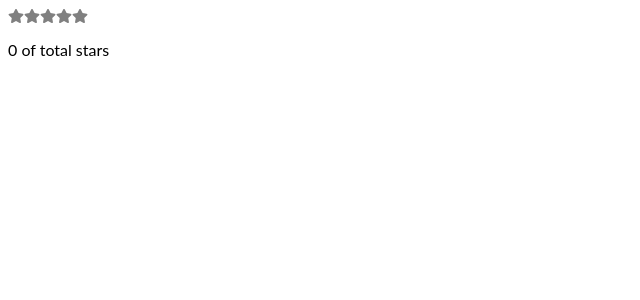
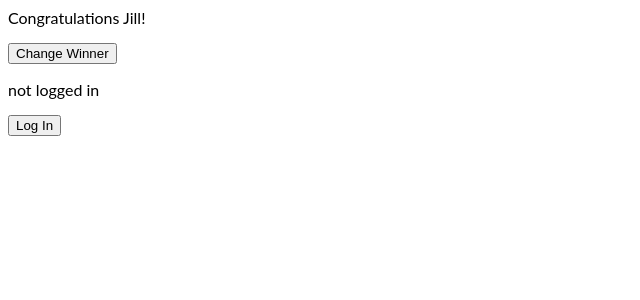
Before and after one commit to NicholasMurray/linkedin-react-hooks-course, a React (Create React App) app: page / in a window 1280 px wide. Shown: the top 300 px of the page, without its empty margins (0-640 px from the left). Built offline with nearby package versions, Linux system fonts and the light colour scheme.

Commit message:
1 file modified

```diff
--- a/src/App.js
+++ b/src/App.js
@@ -1,36 +1,28 @@
-import React, { useState } from "react";
+import React, { useState, useEffect } from "react";
 import "./style.css";
-import { FaStar } from "react-icons/fa";
 
-const createArray = (length) => [
-  ...Array(length)
-];
+export default function App() {
+  const [name, setName] = useState("Jill");
+  const [admin, setAdmin] = useState(false);
 
-function Star({selected = false, onSelect }) {
-  return <FaStar
-    color={selected ? "red" : "gray" }
-    onClick={onSelect}
-  />;
-}
+  useEffect(() => {
+    console.log(`Celebrate ${name}`);
+  }, [name]);
 
-function StarRating({totalStars = 5}) {
-  const [selectedStars, setSelectedStars] = useState(0);
+  useEffect(() => {
+    console.log(`The user is ${admin ? 'admin' : 'not admin' }`);
+  }, [admin])
+;
   return (
-    <>
-      {createArray(totalStars).map((n,i) => (
-        <Star
-          key={i}
-          selected={selectedStars > i}
-          onSelect={() => setSelectedStars(i + 1)}
-        />
-      ))}
-      <p>{selectedStars} of total stars</p>
-    </>
+    <section>
+      <p>Congratulations {name}!</p>
+      <button onClick={() => setName("Will")}>
+        Change Winner
+      </button>
+      <p>{admin ? 'logged in' : 'not logged in' }</p>
+      <button onClick={() => setAdmin(true)}>
+        Log In
+      </button>
+    </section>
   );
 }
-
-export default function App() {
-  return (
-    <StarRating totalStars={5} />
-  );
-}
```
